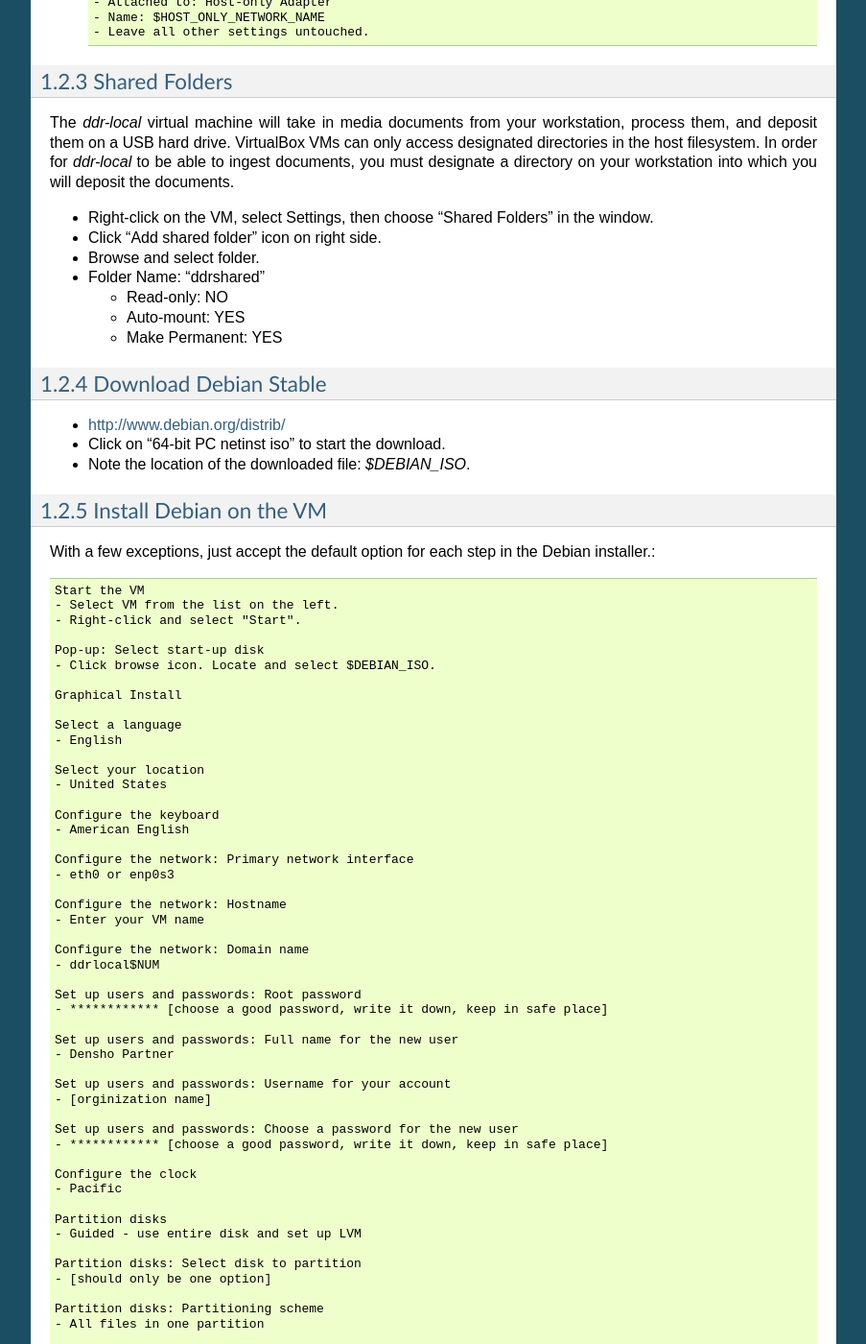
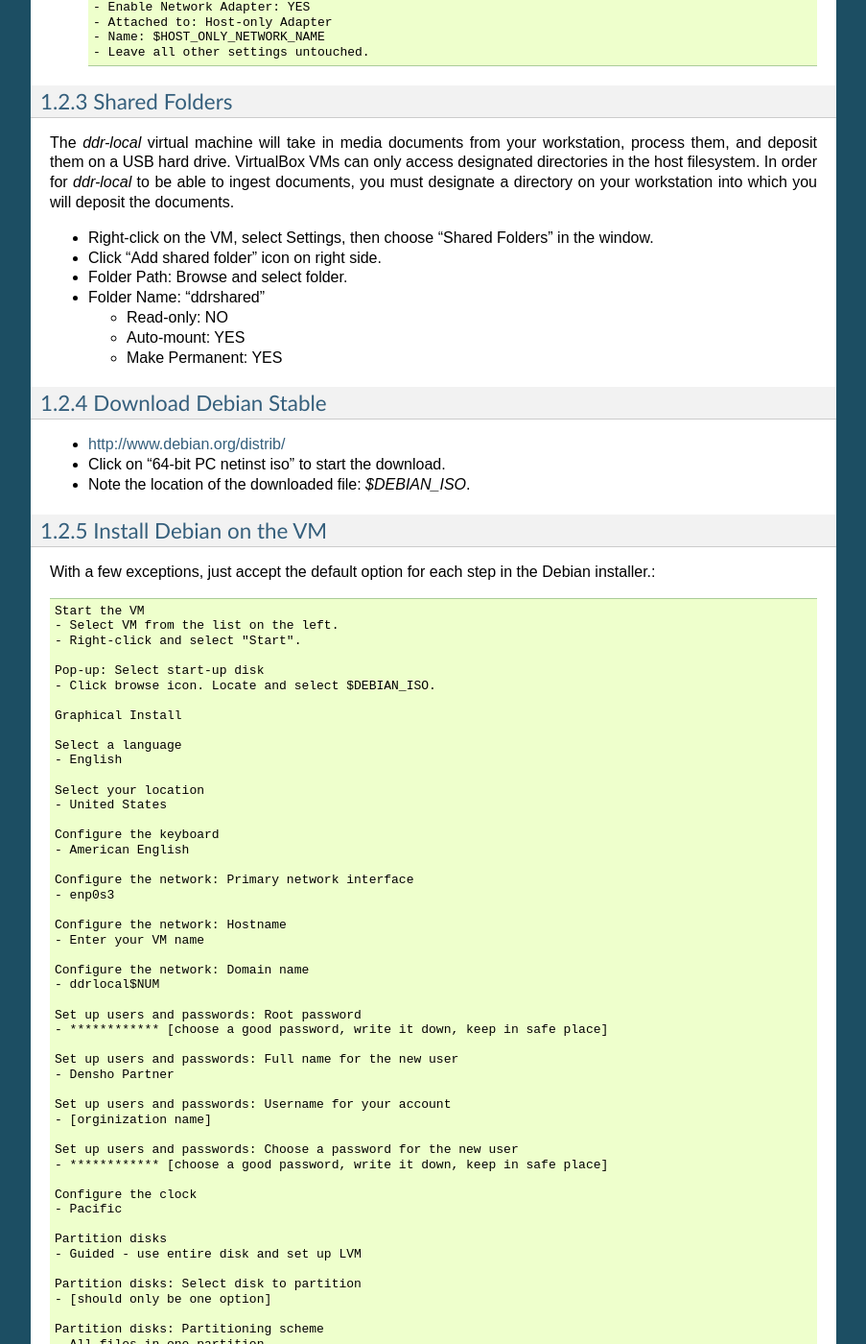
Before and after one commit to denshoproject/ddr-manual, a Sphinx documentation site: the page built from source/admins/workstations/create-workstation-vm.rst, in a window 1280 px wide and 1400 px high, scrolled down 3159 px. Shown: the whole window at 96% size, without its empty margins (198-1101 px from the left). Built offline with Sphinx 7.4.7, drawn with Linux system fonts in a browser that asks for light colours; some of the changed text lies outside the part shown.

Commit message:
Update create-workstation-vm.rst for current Debian and Virtualbox

```diff
--- a/source/admins/workstations/create-workstation-vm.rst
+++ b/source/admins/workstations/create-workstation-vm.rst
@@ -71,7 +72,7 @@
 By default, VMs can only connect to the outside Internet.  VirtualBox's host-only network is used for communications between VMs and with your host OS.
 
 - In the "VirtualBox Manager" window, click "File > Host Network Manager".
-- There should be a host-only network already created. Select it and click the screwdriver icon.
+- There should be a host-only network already created. Select it and click the Properties tab.
 - Note details of Host-Only Network for later::
 
     Adapter
@@ -153,7 +154,7 @@
 
 - Right-click on the VM, select Settings, then choose "Shared Folders" in the window.
 - Click "Add shared folder" icon on right side.
-- Browse and select folder.
+- Folder Path: Browse and select folder.
 - Folder Name: "ddrshared"
 
   - Read-only: NO
@@ -195,7 +196,7 @@
     - American English
 
     Configure the network: Primary network interface
-    - eth0 or enp0s3
+    - enp0s3
 
     Configure the network: Hostname
     - Enter your VM name
```
Also changed, not shown: other parts of source/admins/workstations/create-workstation-vm.rst (+11 -6 lines).
